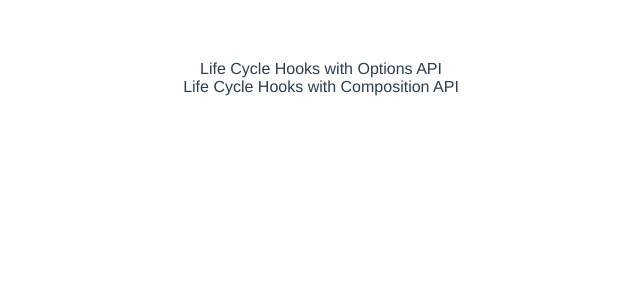
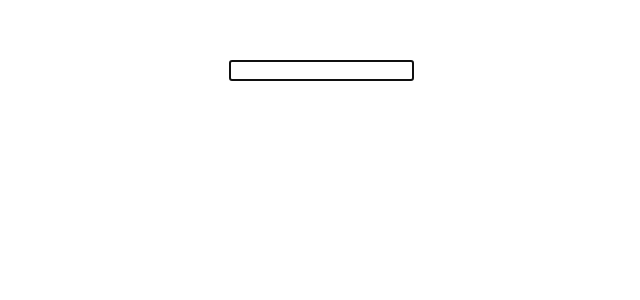
Before and after one commit to Sujon-Ahmed/vue.js-v3, a Vue app in the folder vue-composition/: page / in a window 1280 px wide. Shown: the top 300 px of the page, without its empty margins (319-959 px from the left). Built offline with nearby package versions, Linux system fonts and the light colour scheme.

Commit message:
Template Refs and Composition API

```diff
--- a/vue-composition/src/App.vue
+++ b/vue-composition/src/App.vue
@@ -1,17 +1,14 @@
 <template>
-  <LifecycleO />
-  <LifecycleC />
+  <TemplateRef />
 </template>
 
 <script>
-import LifecycleO from "./components/LifecycleO.vue";
-import LifecycleC from "./components/LifecycleC.vue";
+import TemplateRef from "./components/TemplateRef.vue";
 
 export default {
   name: "App",
   components: {
-    LifecycleO,
-    LifecycleC,
+    TemplateRef,
   },
 };
 </script>
--- /dev/null
+++ b/vue-composition/src/components/TemplateRef.vue
@@ -0,0 +1,26 @@
+<template>
+  <input type="text" ref="inputRef" />
+</template>
+
+<script>
+import { onMounted, ref } from "vue";
+export default {
+  name: "TemplateRef",
+  setup() {
+    const inputRef = ref(null);
+
+    onMounted(() => {
+      inputRef.value.focus();
+    });
+
+    return {
+      inputRef,
+    };
+  },
+  //   mounted() {
+  //     this.$refs.inputRef.focus();
+  //   },
+};
+</script>
+
+<style scoped></style>
```
